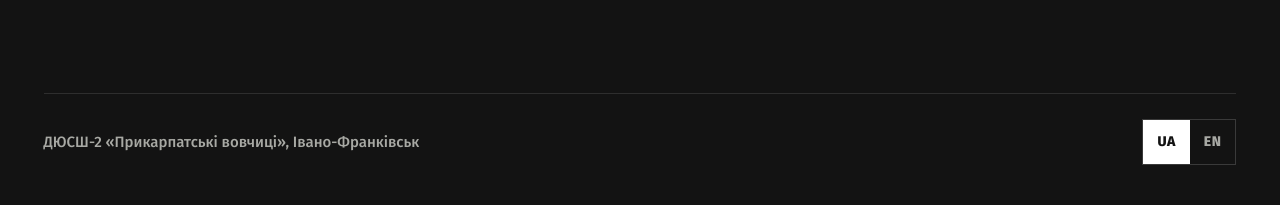
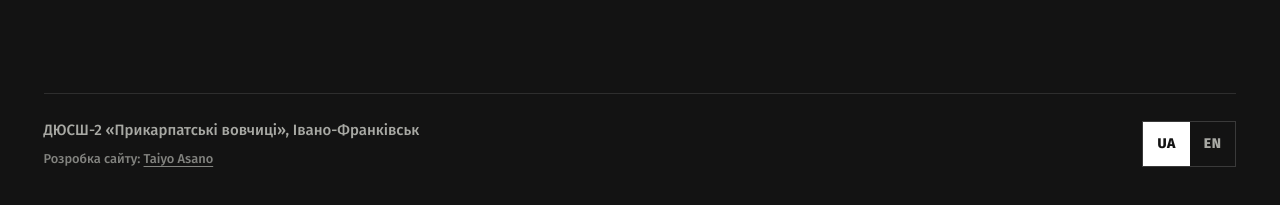
Before and after one commit to rugbyif/rugbyif.github.io, a plain HTML site: page index.html in a window 1280 px wide. Shown: the part 7211-7416 px from the top of the page. Drawn offline with Linux system fonts and the light colour scheme; a web font is replaced by a local one.

Commit message:
Розробник сайту: Taiyo Asano (у head і в підвалі)
Co-Authored-By: Claude Opus 5.5 <noreply@anthropic.com>

```diff
--- a/index.html
+++ b/index.html
@@ -4,6 +4,7 @@
 <meta charset="utf-8">
 <meta name="viewport" content="width=device-width, initial-scale=1, viewport-fit=cover">
 <title>ДЮСШ-2 «Прикарпатські вовчиці» | жіноче регбі, Івано-Франківськ</title>
+<meta name="web_author" content="Розробка: Taiyo Asano, https://taiyo.is-a.dev/ — студія SPBT, https://spbt.pp.ua/">
 <meta name="description" content="ДЮСШ-2 «Прикарпатські вовчиці»: жіноча команда з регбі-7 в Івано-Франківську. Чемпіони Вищої ліги України. Постійний набір дівчат, тренування безкоштовні.">
 <meta name="theme-color" content="#131313">
 <link rel="canonical" href="https://if7g.pp.ua/">
@@ -262,6 +263,10 @@
   .map { min-height: 420px; background: #1E1E1E; position: relative; }
   .map iframe { position: absolute; inset: 0; width: 100%; height: 100%; border: 0; filter: grayscale(1) contrast(1.05); transition: filter .5s ease; }
   .foot { margin-top: clamp(72px, 9vw, 120px); padding-top: 26px; position: relative; display: flex; justify-content: space-between; align-items: center; gap: 16px; flex-wrap: wrap; color: var(--mist); font-size: 15px; font-weight: 500; }
+  .foot-txt { display: grid; gap: 6px; }
+  .foot .credit { font-size: .86em; opacity: .75; }
+  .foot .credit a { color: inherit; text-decoration: underline; text-underline-offset: 3px; }
+  .foot .credit a:hover { opacity: 1; color: #fff; }
   .foot::before { content: ""; position: absolute; top: 0; left: var(--pad); right: var(--pad); border-top: 1px solid var(--black-line); }
   #contact { padding-bottom: clamp(40px, 4vw, 48px); }
   .lang { display: inline-flex; border: 1px solid #3A3A3A; }
@@ -511,7 +516,8 @@ FINISH: unreviewed and undocumented is unfinished; this build ends with the fini
     </div>
   </div>
   <footer class="wrap foot">
-    <span data-i18n="foot">ДЮСШ-2 «Прикарпатські вовчиці», Івано-Франківськ</span>
+    <div class="foot-txt"><span data-i18n="foot">ДЮСШ-2 «Прикарпатські вовчиці», Івано-Франківськ</span>
+    <span class="credit"><span data-i18n="credit">Розробка сайту:</span> <a href="https://taiyo.is-a.dev/" target="_blank" rel="noopener">Taiyo Asano</a></span></div>
     <div class="lang" role="group" aria-label="Мова / Language">
       <button type="button" data-lang="uk" aria-pressed="true">UA</button>
       <button type="button" data-lang="en" aria-pressed="false">EN</button>
@@ -578,7 +584,8 @@ FINISH: unreviewed and undocumented is unfinished; this build ends with the fini
     "contact.addr": "60 Dovha St., 2nd floor, Ivano-Frankivsk",
     "contact.mail.t": "Email",
     "contact.map": "Map: 60 Dovha St., Ivano-Frankivsk",
-    "foot": "Prykarpatski Vovchytsi, Youth Sports School No.&nbsp;2, Ivano-Frankivsk"
+    "foot": "Prykarpatski Vovchytsi, Youth Sports School No.&nbsp;2, Ivano-Frankivsk",
+    "credit": "Website by"
   };
 
   const textNodes = [...document.querySelectorAll('[data-i18n]')];
```
